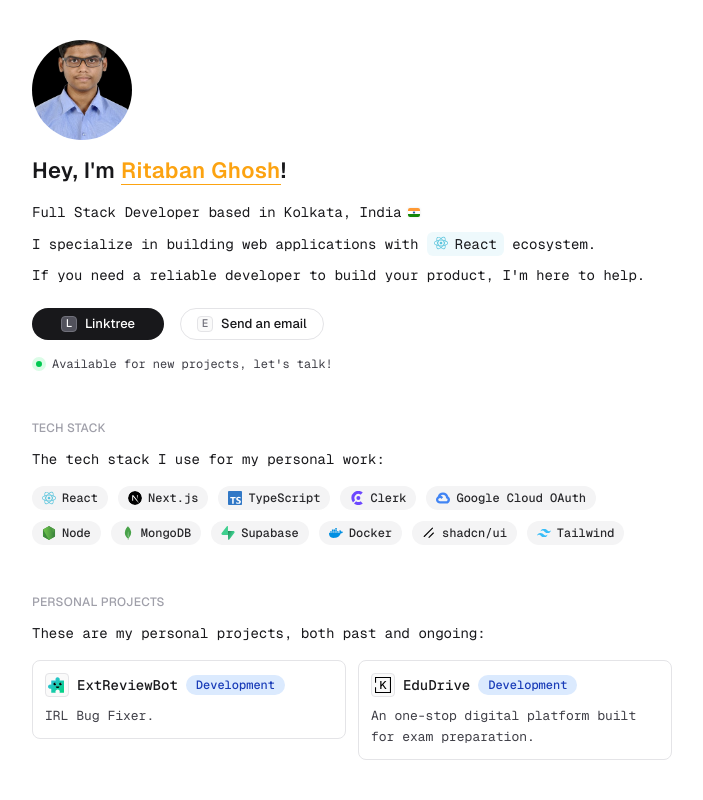
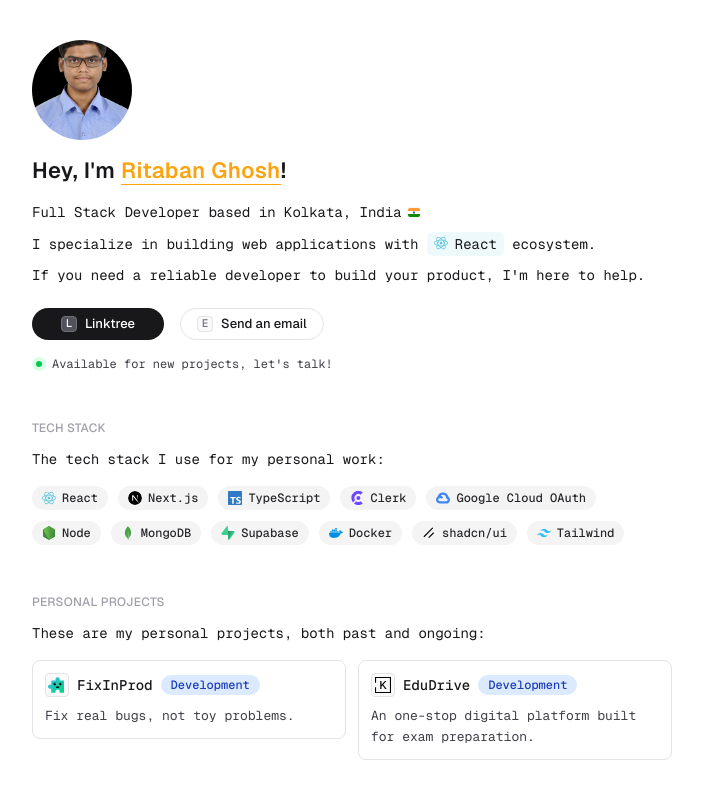
Before and after one commit to ritaban06/minimalist-portfolio, a Next.js app: page / in a window 1280 px wide. Shown: the top 800 px of the page, without its empty margins (288-991 px from the left). Built offline with nearby package versions, Linux system fonts and the light colour scheme.

Commit message:
Update project references from ExtReviewBot to FixInProd
Replaced the ExtReviewBot project with FixInProd in the home projects list and updated corresponding links and descriptions. Also commented out the EduDrive project link.

```diff
--- a/components/pages/home/HomeProjects.tsx
+++ b/components/pages/home/HomeProjects.tsx
@@ -16,19 +16,19 @@
 
 const projects: Array<Project> = [
   {
-    name: 'ExtReviewBot',
-    description: 'IRL Bug Fixer.',
+    name: 'FixInProd',
+    description: 'Fix real bugs, not toy problems.',
     status: 'development',
     icon: <LogoProjectExtReviewBot className="-ml-0.5" />,
-    link: links.projects.extreviewbot,
-    github: links.projects.github.extreviewbot,
+    link: links.projects.fixinprod,
+    github: links.projects.github.fixinprod,
   },
   {
     name: 'EduDrive',
     description: 'An one-stop digital platform built for exam preparation.',
     status: 'development',
     icon: <LogoKavalerka />,
-    link: links.projects.edudrive,
+    // link: links.projects.edudrive,
     github: links.projects.github.edudrive,
   },
 ]
--- a/data/links.ts
+++ b/data/links.ts
@@ -3,10 +3,10 @@
   linktree: 'https://linktr.ee/ritaban06',
   projects: {
     edudrive: 'https://ignite-client.ritaban.me',
-    extreviewbot: 'https://extreviewbot.com',
+    fixinprod: 'https://fixinprod.com',
     github: {
       edudrive: 'https://github.com/ritaban06/ignite-new',
-      extreviewbot: 'https://github.com/yourusername/extreviewbot',
+      fixinprod: 'https://github.com/ritaban06/fixinprod',
     },
   },
   social: {
```
